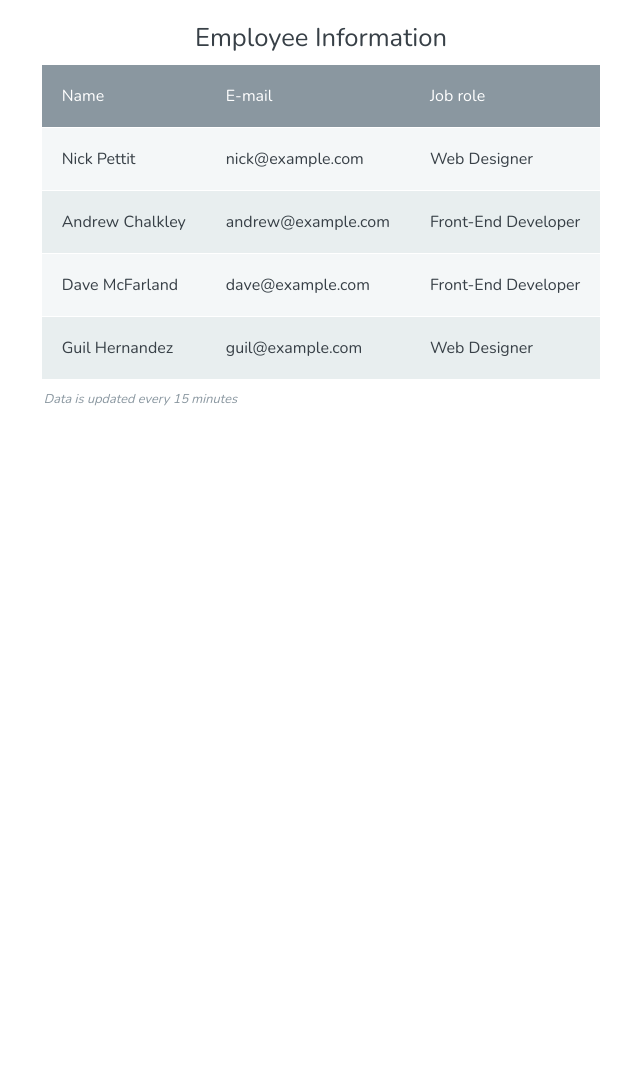
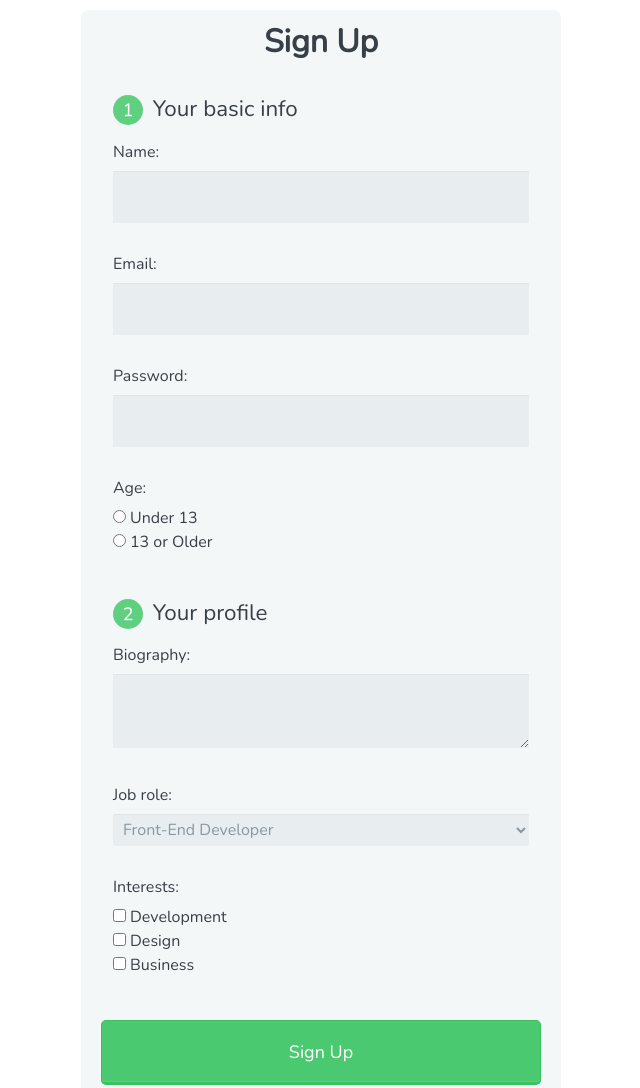
Before and after one commit to willowcheng/html-forms, a plain HTML site: page index.html in a window 1280 px wide. Shown: the whole page, without its empty margins (319-959 px from the left). Before the commit the page ends 800 px from the top, so only its background shows below. Drawn offline with nearby package versions, Linux system fonts and the light colour scheme.

```diff
--- a/css/main.css
+++ b/css/main.css
@@ -9,46 +9,109 @@ body {
     color: #384047;
 }
 
-table {
-    max-width: 960px;
+form {
+    max-width: 300px;
     margin: 10px auto;
+    padding: 10px 20px;
+    background: #f4f7f8;
+    border-radius: 8px;
 }
 
-caption {
-    font-size: 1.6em;
-    font-weight: 400;
-    padding: 10px 0;
+h1 {
+    margin: 0 0 30px 0;
+    text-align: center;
 }
 
-thead th {
-    font-weight: 400;
-    background: #8a97a0;
-    color: #FFF;
+input[type="text"],
+input[type="password"],
+input[type="date"],
+input[type="datetime"],
+input[type="email"],
+input[type="number"],
+input[type="search"],
+input[type="tel"],
+input[type="time"],
+input[type="url"],
+textarea,
+select {
+    background: rgba(255,255,255,0.1);
+    border: none;
+    font-size: 16px;
+    height: auto;
+    margin: 0;
+    outline: 0;
+    padding: 15px;
+    width: 100%;
+    background-color: #e8eeef;
+    color: #8a97a0;
+    box-shadow: 0 1px 0 rgba(0,0,0,0.03) inset;
+    margin-bottom: 30px;
 }
 
-tr {
-    background: #f4f7f8;
-    border-bottom: 1px solid #FFF;
-    margin-bottom: 5px;
+input[type="radio"],
+input[type="checkbox"] {
+    margin: 0 4px 8px 0;
 }
 
-tr:nth-child(even) {
-    background: #e8eeef;
+select {
+    padding: 6px;
+    height: 32px;
+    border-radius: 2px;
 }
 
-th, td {
-    text-align: left;
-    padding: 20px;
-    font-weight: 300;
+button {
+    padding: 19px 39px 18px 39px;
+    color: #FFF;
+    background-color: #4bc970;
+    font-size: 18px;
+    text-align: center;
+    font-style: normal;
+    border-radius: 5px;
+    width: 100%;
+    border: 1px solid #3ac162;
+    border-width: 1px 1px 3px;
+    box-shadow: 0 -1px 0 rgba(255,255,255,0.1) inset;
+    margin-bottom: 10px;
 }
 
-tfoot tr {
-    background: none;
+fieldset {
+    margin-bottom: 30px;
+    border: none;
 }
 
-tfoot td {
-    padding: 10px 2px;
+legend {
+    font-size: 1.4em;
+    margin-bottom: 10px;
+}
+
+label {
+    display: block;
+    margin-bottom: 8px;
+}
+
+label.light {
+    font-weight: 300;
+    display: inline;
+}
+
+.number {
+    background-color: #5fcf80;
+    color: #fff;
+    height: 30px;
+    width: 30px;
+    display: inline-block;
     font-size: 0.8em;
-    font-style: italic;
-    color: #8a97a0;
+    margin-right: 4px;
+    line-height: 30px;
+    text-align: center;
+    text-shadow: 0 1px 0 rgba(255,255,255,0.2);
+    border-radius: 100%;
 }
+
+@media screen and (min-width: 480px) {
+
+    form {
+        max-width: 480px;
+    }
+
+}
--- a/index.html
+++ b/index.html
@@ -3,51 +3,62 @@
 <head>
     <meta charset="utf-8">
     <meta name="viewport" content="width=device-width, initial-scale=1.0">
-    <title>Employee Information</title>
+    <title>Sign Up Form</title>
     <link rel="stylesheet" href="css/normalize.css">
     <link href='http://fonts.googleapis.com/css?family=Nunito:400,300' rel='stylesheet' type='text/css'>
     <link rel="stylesheet" href="css/main.css">
 </head>
 <body>
+<form action="index.html" method="post">
+    <h1>Sign Up</h1>
 
-<table>
-    <caption>Employee Information</caption>
-    <thead>
-    <tr>
-        <th scope="col">Name</th>
-        <th scope="col">E-mail</th>
-        <th scope="col">Job role</th>
-    </tr>
-    </thead>
-    <tfoot>
-    <tr>
-        <td colspan="3">Data is updated every 15 minutes</td>
-    </tr>
-    </tfoot>
-    <tbody>
-    <tr>
-        <th scope="row">Nick Pettit</th>
-        <td>nick@example.com</td>
-        <td>Web Designer</td>
-    </tr>
-    <tr>
-        <th scope="row">Andrew Chalkley</th>
-        <td>andrew@example.com</td>
-        <td>Front-End Developer</td>
-    </tr>
-    <tr>
-        <th scope="row">Dave McFarland</th>
-        <td>dave@example.com</td>
-        <td>Front-End Developer</td>
-    </tr>
-    <tr>
-        <th scope="row">Guil Hernandez</th>
-        <td>guil@example.com</td>
-        <td>Web Designer</td>
-    </tr>
-    </tbody>
-</table>
+    <fieldset>
+        <legend><span class="number">1</span> Your basic info</legend>
+        <label for="name">Name:</label>
+        <input type="text" id="name" name="user_name">
+        <label for="mail">Email:</label>
+        <input type="email" id="mail" name="user_email">
+        <label for="password">Password:</label>
+        <input type="password" id="password" name="user_password">
 
+        <label>Age:</label>
+        <input type="radio" id="under_13" value="under_13" name="user_age"><label for="under_13" class="light">Under 13</label><br>
+        <input type="radio" id="over_13" value="over_13" name="user_age"><label for="over_13" class="light">13 or Older</label>
+    </fieldset>
+
+    <fieldset>
+        <legend><span class="number">2</span> Your profile</legend>
+        <label for="bio">Biography:</label>
+        <textarea id="bio" name="user_bio"></textarea>
+
+        <label for="job">Job role:</label>
+        <select id="job" name="user_job">
+            <optgroup label="Web">
+                <option value="frontend_developer">Front-End Developer</option>
+                <option value="php_developer">PHP Developer</option>
+                <option value="python_developer">Python Developer</option>
+                <option value="rails_developer">Rails Developer</option>
+                <option value="web_designer">Web Designer</option>
+                <option value="wordpress_developer">Wordpress Developer</option>
+            </optgroup>
+            <optgroup label="Mobile">
+                <option value="android_developer">Android Developer</option>
+                <option value="ios_developer">iOS Developer</option>
+                <option value="mobile_designer">Mobile Designer</option>
+            </optgroup>
+            <optgroup label="Business">
+                <option value="business_owner">Business Owner</option>
+                <option value="freelancer">Freelancer</option>
+            </optgroup>
+        </select>
+
+        <label>Interests:</label>
+        <input type="checkbox" id="development" value="interest_development" name="user_interest"><label class="light" for="development">Development</label><br>
+        <input type="checkbox" id="design" value="interest_design" name="user_interest"><label class="light" for="design">Design</label><br>
+        <input type="checkbox" id="business" value="interest_business" name="user_interest"><label class="light" for="business">Business</label><br>
+    </fieldset>
+    <button type="submit">Sign Up</button>
+</form>
 
 </body>
 </html>
```
Also changed, not shown: css/normalize.css.
